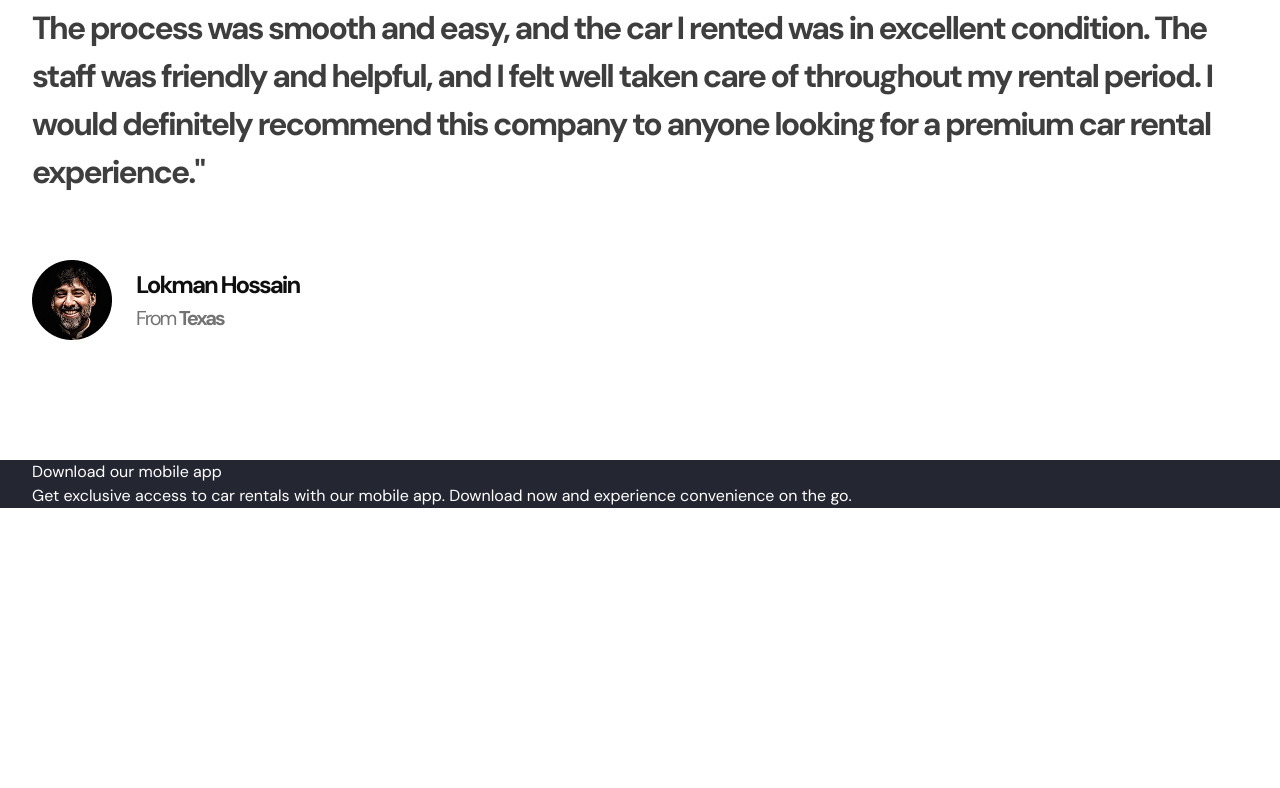
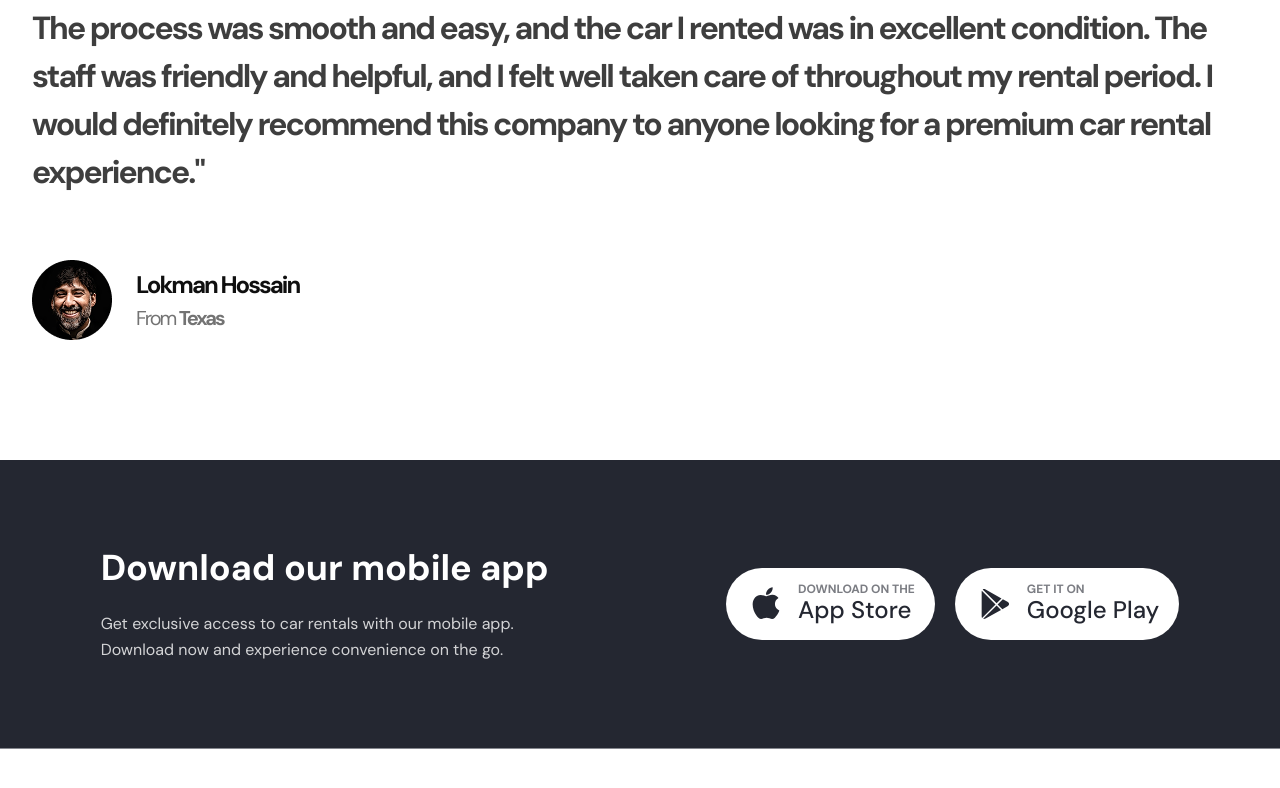
Before and after one commit to Muhammad-Aman1718/car-rental-managment-dashboard, a Next.js app: page / in a window 1280 px wide. Shown: the part 3162-3950 px from the top of the page. Built offline with nearby package versions, Linux system fonts and the light colour scheme.

Commit message:
working on design

```diff
--- a/src/app/page.tsx
+++ b/src/app/page.tsx
@@ -7,6 +7,8 @@ import { MdOutlineArrowForwardIos } from "react-icons/md";
 import { IoLocationOutline } from "react-icons/io5";
 import { CiCalendar } from "react-icons/ci";
 import { IoArrowForward } from "react-icons/io5";
+import { BiLogoApple, BiLogoPlayStore } from "react-icons/bi";
+
 //  brands icon
 import { SiToyota } from "react-icons/si";
 import { SiFord } from "react-icons/si";
@@ -188,14 +190,48 @@ const Home = () => {
         </div>
       </MainContainer>
       <footer className=" bg-[#242731]  ">
-        <MainContainer className="text-white ">
-          <div>
-            <h1>Download our mobile app</h1>
-            <p>
+        <MainContainer className=" py-[85px] text-white flex items-center justify-around ">
+          <div className=" max-w-[488px] ">
+            <h1 className=" text-[36px] leading-[46px] font-bold mb-[20px] ">
+              Download our mobile app
+            </h1>
+            <p className="leading-[26px] text-white opacity-80  ">
               Get exclusive access to car rentals with our mobile app. Download
               now and experience convenience on the go.
             </p>
           </div>
+
+          <div className=" flex items-center gap-x-5 ">
+            <button className="py-3 px-5 flex gap-x-3 items-center rounded-[73px] bg-white  ">
+              <BiLogoApple className="text-[#242731] w-10 h-10 " />
+              <div className="flex flex-col items-start ">
+                <h6 className="text-[#242731] opacity-60 text-[12px] font-semibold mb-[-6px] text-nowrap ">
+                  DOWNLOAD ON THE
+                </h6>
+                <h3 className="text-[#242731] text-[24px] font-medium text-nowrap ">
+                  App Store
+                </h3>
+              </div>
+            </button>
+            <button className="py-3 px-5 flex gap-x-3 items-center rounded-[73px] bg-white  ">
+              <BiLogoPlayStore className="text-[#242731] w-10 h-10 " />
+              <div className="flex flex-col items-start ">
+                <h6 className="text-[#242731] opacity-60 text-[12px] font-semibold mb-[-6px] text-nowrap  ">
+                  GET IT ON
+                </h6>
+                <h3 className="text-[#242731] text-[24px] font-medium text-nowrap ">
+                  Google Play
+                </h3>
+              </div>
+            </button>
+          </div>
+        </MainContainer>
+
+        <hr className="opacity-50  text-white  " />
+        <MainContainer>
+          <div></div>
+          <div></div>
+          <div></div>
         </MainContainer>
       </footer>
     </div>
```
